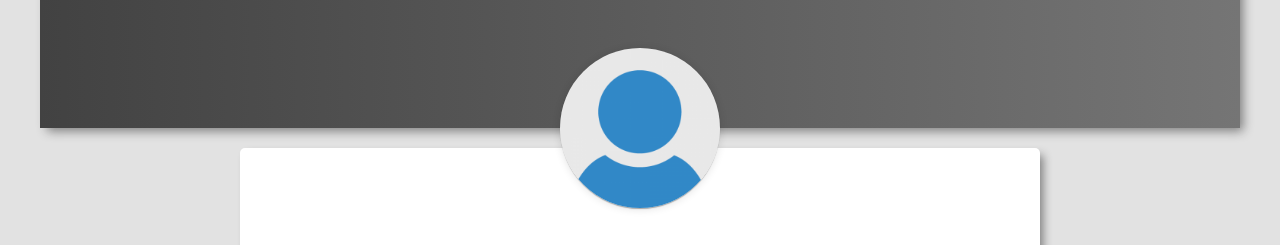
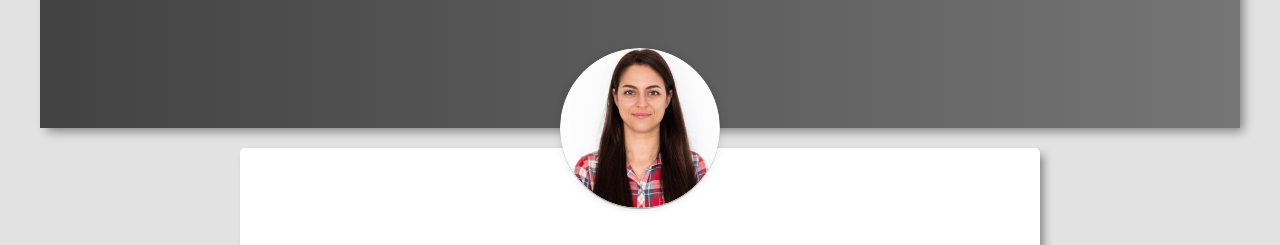
Before and after one commit to I-Dvorianska/CV, a website built with Parcel: page src/index.html in a window 1280 px wide. Shown: the part 122-367 px from the top of the page. Built offline with nearby package versions, Linux system fonts and the light colour scheme.

Commit message:
added photo

```diff
--- a/src/partials/header.html
+++ b/src/partials/header.html
@@ -7,7 +7,7 @@
       <div class="wrapper-profile">
         <img
           class="wrapper-profile__img"
-          src="./images/default-img.png"
+          src="./images/678_oooo.plus.png"
           alt="ivanna"
           width="150"
           height="150"
```
Also changed, not shown: src/images/678_oooo.plus.png (added).
